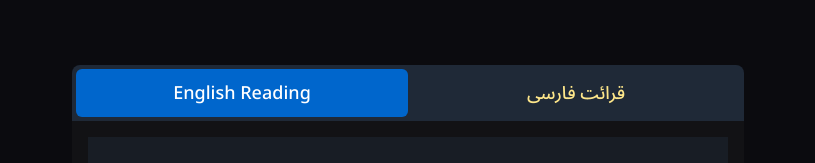
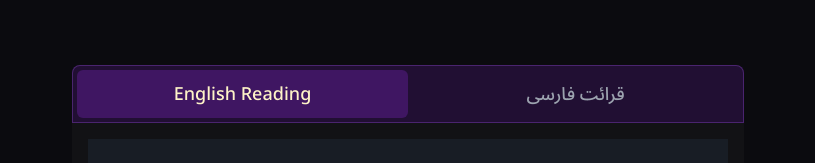
Before and after one commit to confettilabsgit/oracle-card-app-v0, a Next.js app: page / in a window 1280 px wide. Shown: the part 595-758 px from the top of the page, without its empty margins (232-1047 px from the left). Built offline with nearby package versions, Linux system fonts and the light colour scheme.

Commit message:
corrected persian and tab colors

```diff
--- a/app/page.tsx
+++ b/app/page.tsx
@@ -137,10 +137,20 @@ export default function Home() {
 
       <div className="w-full max-w-2xl pt-4">
         <Tabs defaultValue="english" className="w-full">
-          <TabsList className="grid w-full grid-cols-2 bg-gray-800 rounded-t-lg">
-            <TabsTrigger value="english" className="text-lg">English Reading</TabsTrigger>
-            <TabsTrigger value="persian" className="text-lg font-arabic text-amber-200">قرائت فارسی</TabsTrigger>
-          </TabsList>
+        <TabsList className="grid w-full grid-cols-2 bg-purple-900/30 rounded-t-lg border border-purple-500/30">
+  <TabsTrigger
+    value="english"
+    className="text-lg data-[state=active]:bg-purple-800/40 data-[state=active]:text-amber-100 text-gray-400 hover:text-amber-200"
+  >
+    English Reading
+  </TabsTrigger>
+  <TabsTrigger
+    value="persian"
+    className="text-lg font-arabic data-[state=active]:bg-purple-800/40 data-[state=active]:text-amber-100 text-gray-400 hover:text-amber-200"
+  >
+    قرائت فارسی
+  </TabsTrigger>
+</TabsList>
           <TabsContent value="english">
             <div className="min-h-[200px] bg-gray-800/50 p-6 rounded-b-lg">
               {isLoading ? (
```
